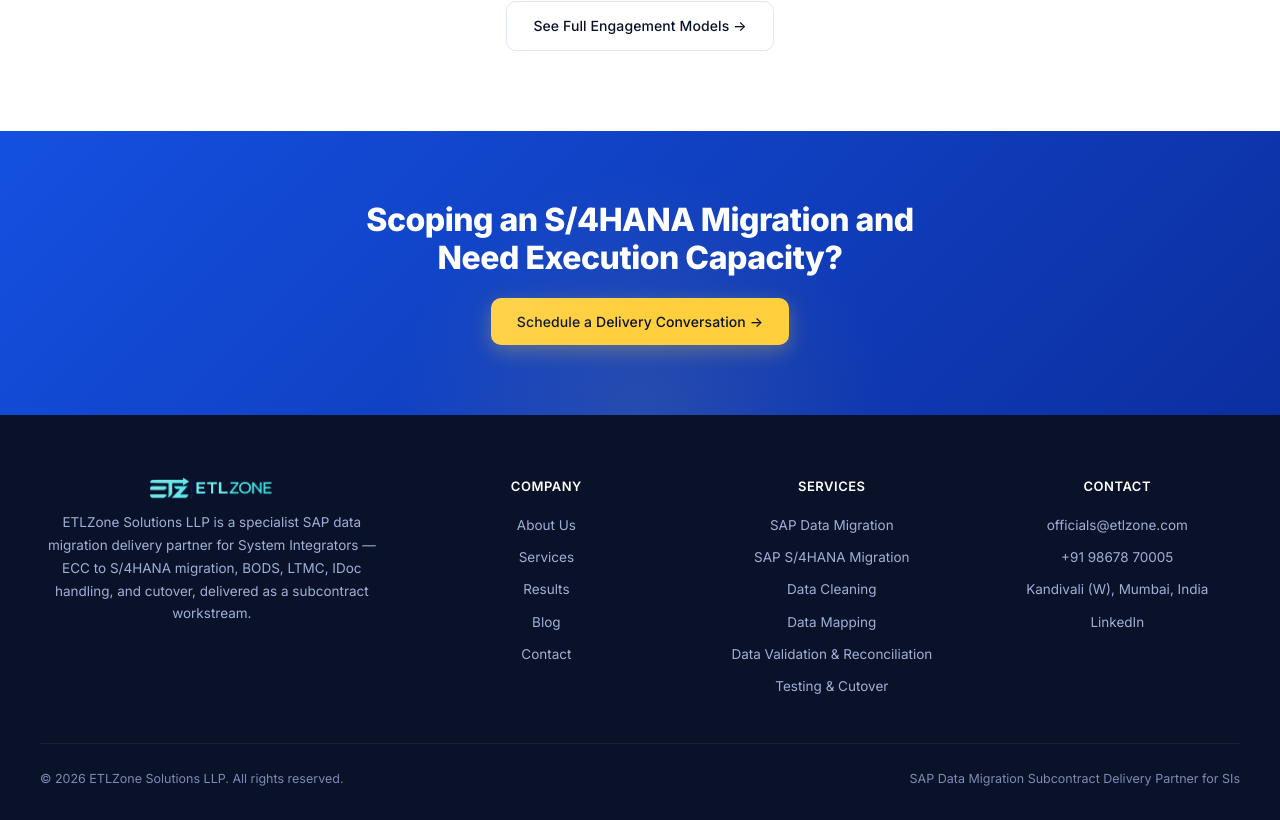
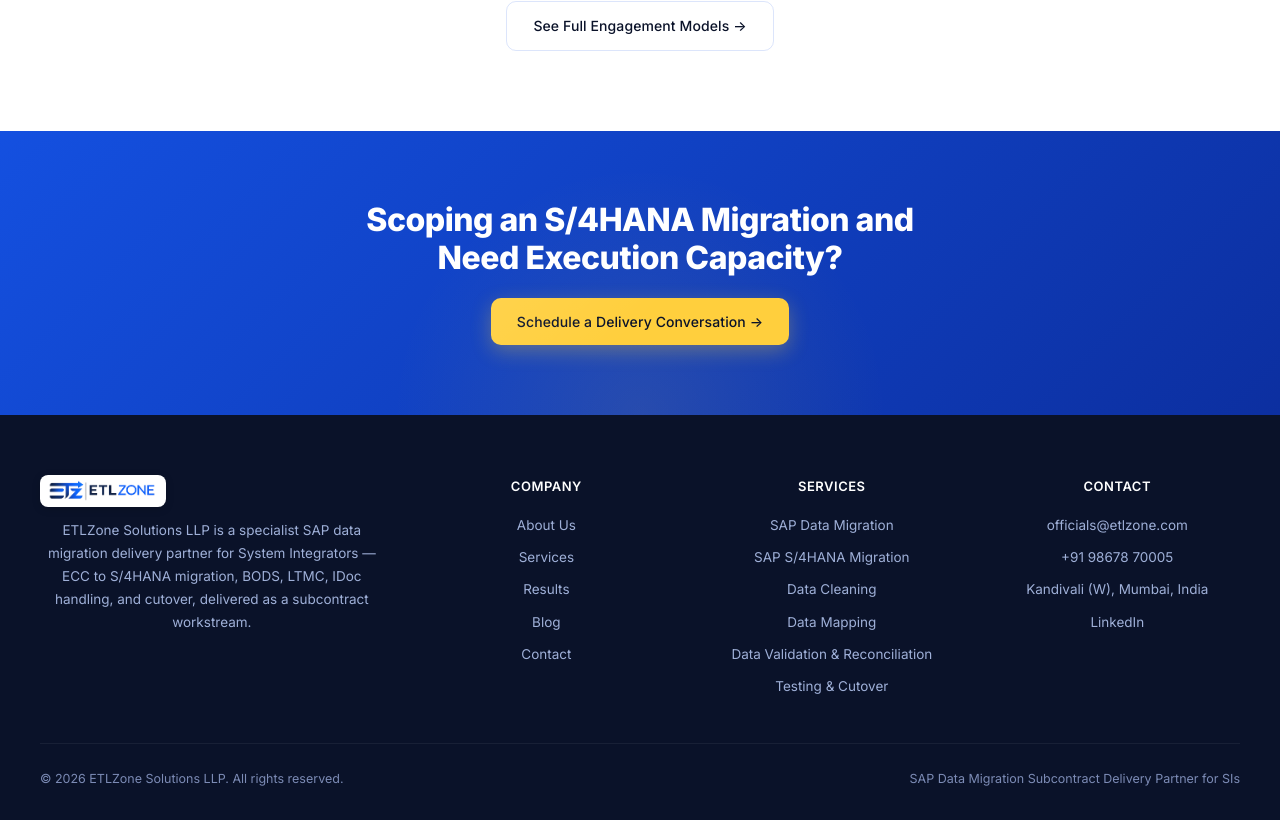
Before and after one commit to AnshumanMishraDev/etlzone-websitev2, a Next.js app: page / in a window 1280 px wide. Shown: the part 3843-4663 px from the top of the page. Built offline with nearby package versions, Linux system fonts and the light colour scheme.

Commit message:
fix footer logo visibility with white background pill

```diff
--- a/src/app/globals.css
+++ b/src/app/globals.css
@@ -525,10 +525,10 @@
 /* ===== Footer ===== */
 
 footer { background: var(--brand-blue-dark); color: #9fb0d8; text-align: center; padding: 36px 24px; font-size: 13.5px; line-height: 1.8; }
+.footer-logo { font-size: 20px; font-weight: 800; color: #fff; margin-bottom: 12px; letter-spacing: -0.3px; }
 .footer-grid { max-width: 1200px; margin: 0 auto; display: grid; grid-template-columns: 1.4fr 1fr 1fr 1fr; gap: 40px; padding-bottom: 36px; border-bottom: 1px solid rgba(255, 255, 255, 0.06); }
 .footer-col p { font-size: 13.5px; color: #9fb0d8; line-height: 1.7; }
 .footer-col h4 { color: #fff; font-size: 13px; font-weight: 600; margin-bottom: 14px; letter-spacing: 0.5px; text-transform: uppercase; }
-.footer-logo img { filter: brightness(10); opacity: 0.9; }
 .footer-col ul { list-style: none; }
 .footer-col ul li { margin-bottom: 8px; }
 .footer-col ul a { font-size: 13.5px; color: #9fb0d8; transition: color .2s ease; }
--- a/src/components/FullFooter.tsx
+++ b/src/components/FullFooter.tsx
@@ -7,8 +7,8 @@
       <div className="footer-grid">
         {/* Brand column */}
         <div className="footer-col">
-          <div className="footer-logo">
-            <img src="/etlzone-logo-v2.png" alt="ETLZone" style={{ height: 28, width: "auto" }} />
+          <div className="footer-logo" style={{ display: "flex", alignItems: "center", gap: 8 }}>
+            <img src="/etlzone-logo-v2.png" alt="ETLZone" style={{ height: 32, width: "auto", background: "#fff", borderRadius: 8, padding: "4px 8px", boxShadow: "0 2px 8px rgba(0,0,0,0.15)" }} />
           </div>
           <p>ETLZone Solutions LLP is a specialist SAP data migration delivery partner for System Integrators — ECC to S/4HANA migration, BODS, LTMC, IDoc handling, and cutover, delivered as a subcontract workstream.</p>
         </div>
```
